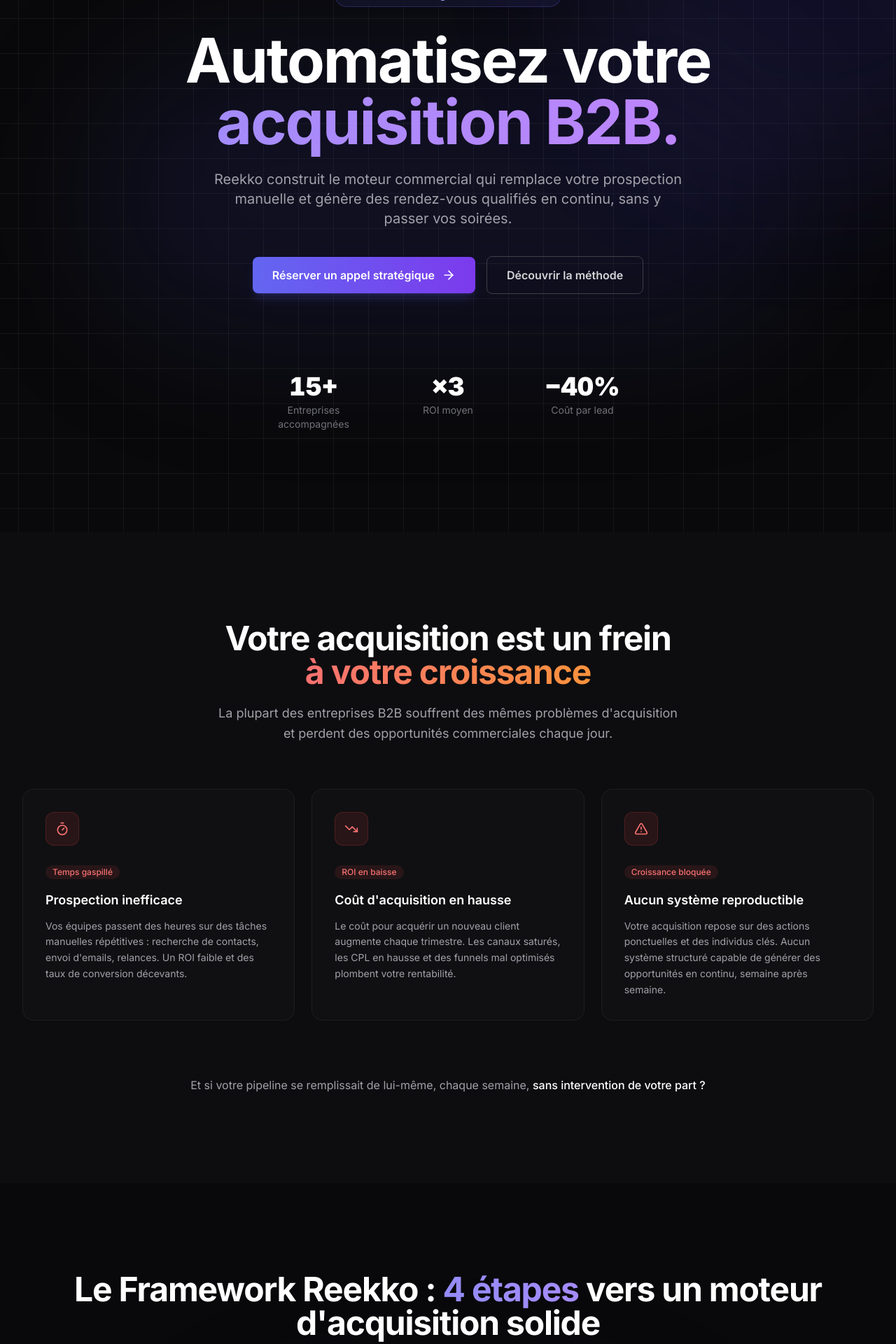
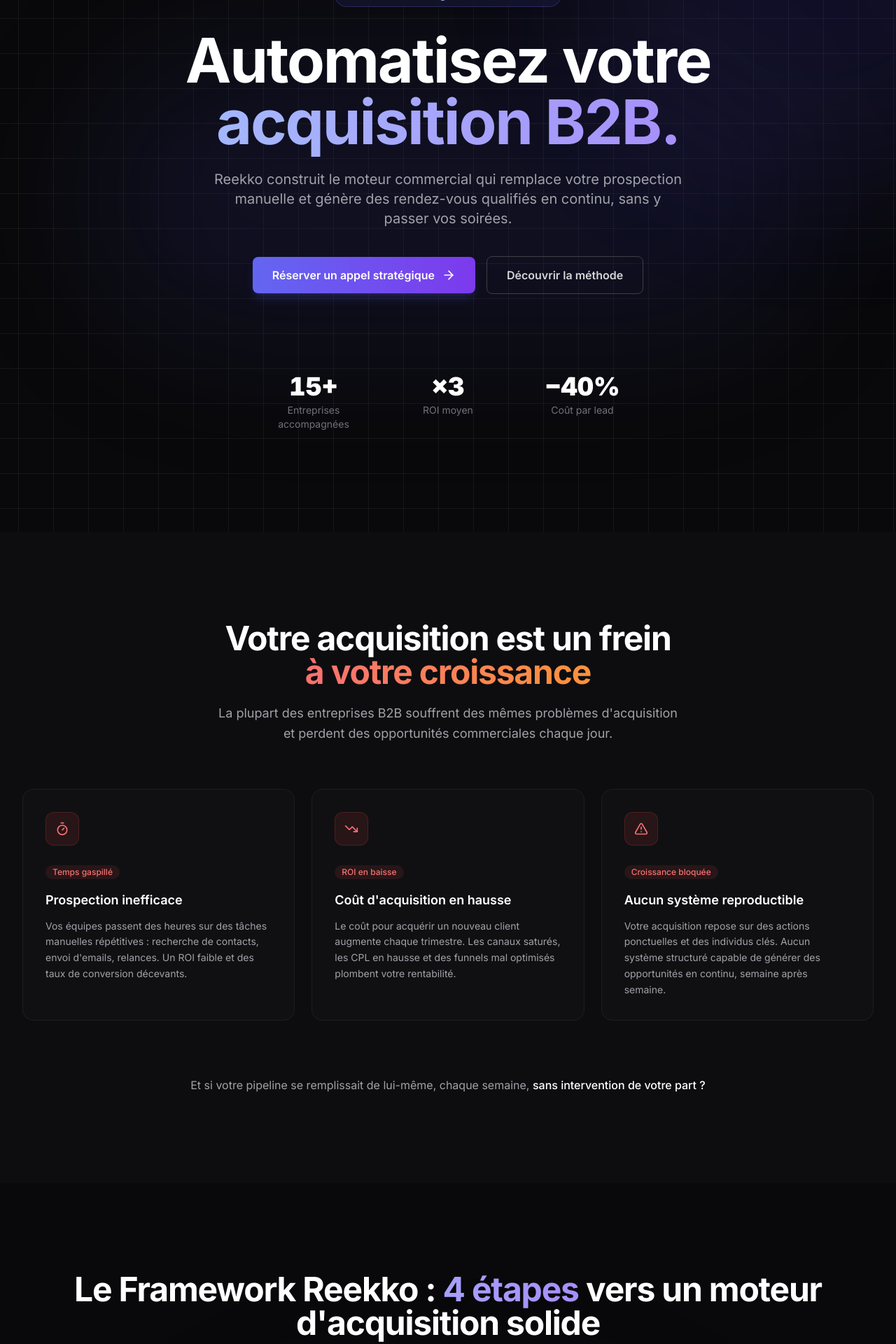
Before and after one commit to Laremss/Reekko, a Next.js app: page / in a window 1280 px wide. Shown: the part 200-2120 px from the top of the page at 70% size. Built offline with nearby package versions, Linux system fonts and the light colour scheme.

Commit message:
Modification du site

```diff
--- a/components/sections/CredibilitySection.tsx
+++ b/components/sections/CredibilitySection.tsx
@@ -51,7 +51,7 @@ export default function CredibilitySection() {
           </div>
           <h2 className="text-3xl sm:text-4xl md:text-5xl font-bold text-white tracking-tight mb-5">
             Les résultats
-            <span className="bg-gradient-to-r from-indigo-400 to-violet-400 bg-clip-text text-transparent animate-gradient-text">
+            <span className="bg-gradient-to-r from-indigo-300 to-violet-400 bg-clip-text text-transparent animate-gradient-text">
               {' '}parlent d'eux-mêmes
             </span>
           </h2>
--- a/components/sections/HeroSection.tsx
+++ b/components/sections/HeroSection.tsx
@@ -36,7 +36,7 @@ export default function HeroSection() {
         >
           Automatisez votre
           <br />
-          <span className="bg-gradient-to-r from-indigo-400 via-violet-400 to-purple-400 bg-clip-text text-transparent animate-gradient-text">
+          <span className="bg-gradient-to-r from-blue-300 via-indigo-300 to-violet-400 bg-clip-text text-transparent animate-gradient-text">
             acquisition B2B.
           </span>
         </h1>
--- a/components/sections/ServicesSection.tsx
+++ b/components/sections/ServicesSection.tsx
@@ -32,7 +32,7 @@ export default function ServicesSection() {
           <h2 className="text-3xl sm:text-4xl md:text-5xl font-bold text-white tracking-tight mb-5">
             Un sprint pour transformer
             <br className="hidden md:block" />
-            <span className="bg-gradient-to-r from-indigo-400 to-violet-400 bg-clip-text text-transparent animate-gradient-text">
+            <span className="bg-gradient-to-r from-indigo-300 to-violet-400 bg-clip-text text-transparent animate-gradient-text">
               {' '}votre acquisition
             </span>
           </h2>
--- a/components/sections/SolutionSection.tsx
+++ b/components/sections/SolutionSection.tsx
@@ -49,7 +49,7 @@ export default function SolutionSection() {
         <AnimateOnScroll className="text-center mb-20">
           <h2 className="text-3xl sm:text-4xl md:text-5xl font-bold text-white tracking-tight mb-5">
             Le Framework Reekko :
-            <span className="bg-gradient-to-r from-indigo-400 to-violet-400 bg-clip-text text-transparent animate-gradient-text">
+            <span className="bg-gradient-to-r from-indigo-300 to-violet-400 bg-clip-text text-transparent animate-gradient-text">
               {' '}4 étapes
             </span>{' '}
             vers un moteur
```
